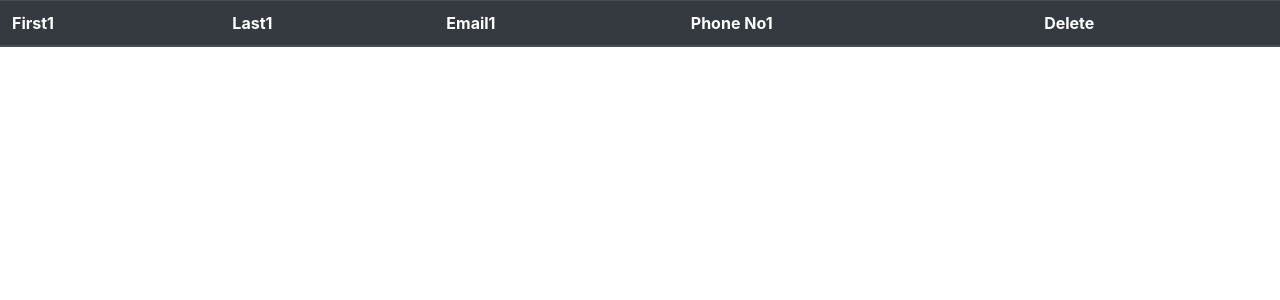
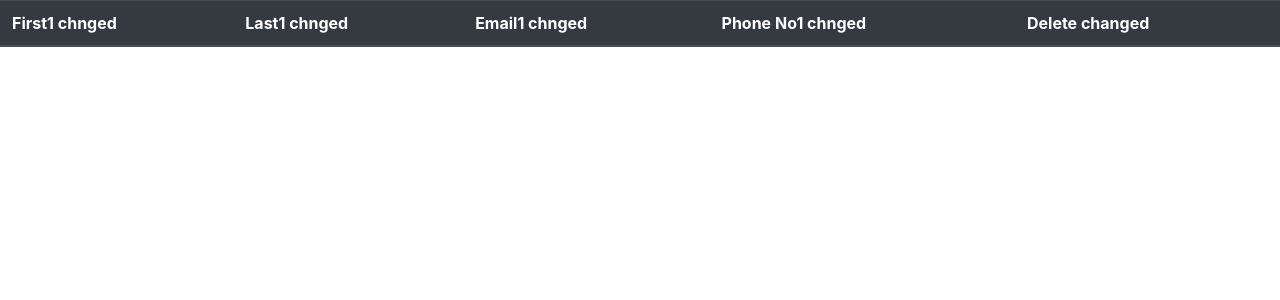
Before and after one commit to jignesh-new/php-code-oopphp, a PHP site: page /oopphp/ in a window 1280 px wide. Shown: the top 300 px of the page. Run offline with PHP 8.4, Linux system fonts and the light colour scheme; data that the repository does not hold is empty.

Commit message:
index some changes

```diff
--- a/index.php
+++ b/index.php
@@ -2,11 +2,11 @@
 <table class="table table-dark">
   <thead>
     <tr>
-      <th scope="col">First1</th>
-      <th scope="col">Last1</th>
-      <th scope="col">Email1</th>
-      <th scope="col">Phone No1</th>
-      <th scope="col">Delete</th>
+      <th scope="col">First1 chnged</th>
+      <th scope="col">Last1 chnged</th>
+      <th scope="col">Email1 chnged</th>
+      <th scope="col">Phone No1 chnged</th>
+      <th scope="col">Delete changed</th>
     </tr>
   </thead>
   <tbody id="fetchdata">
```
